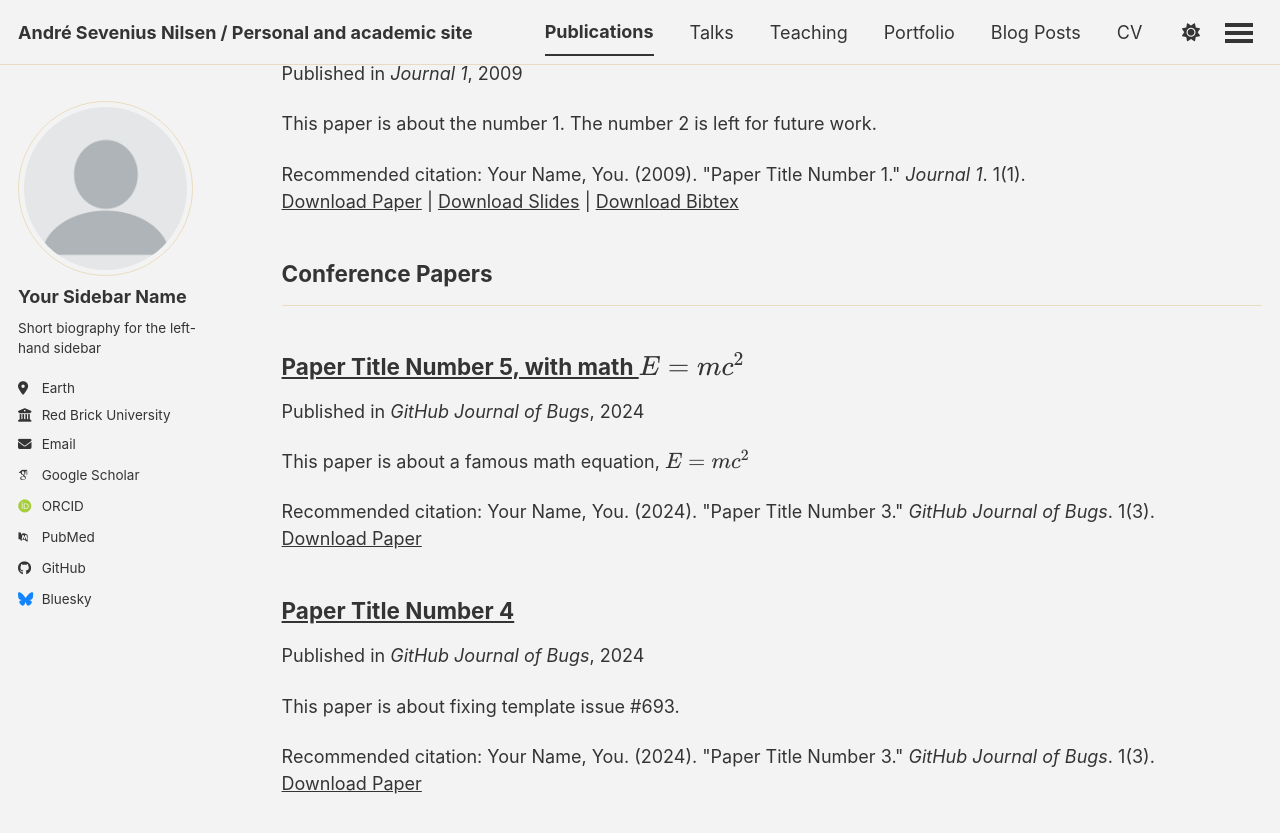
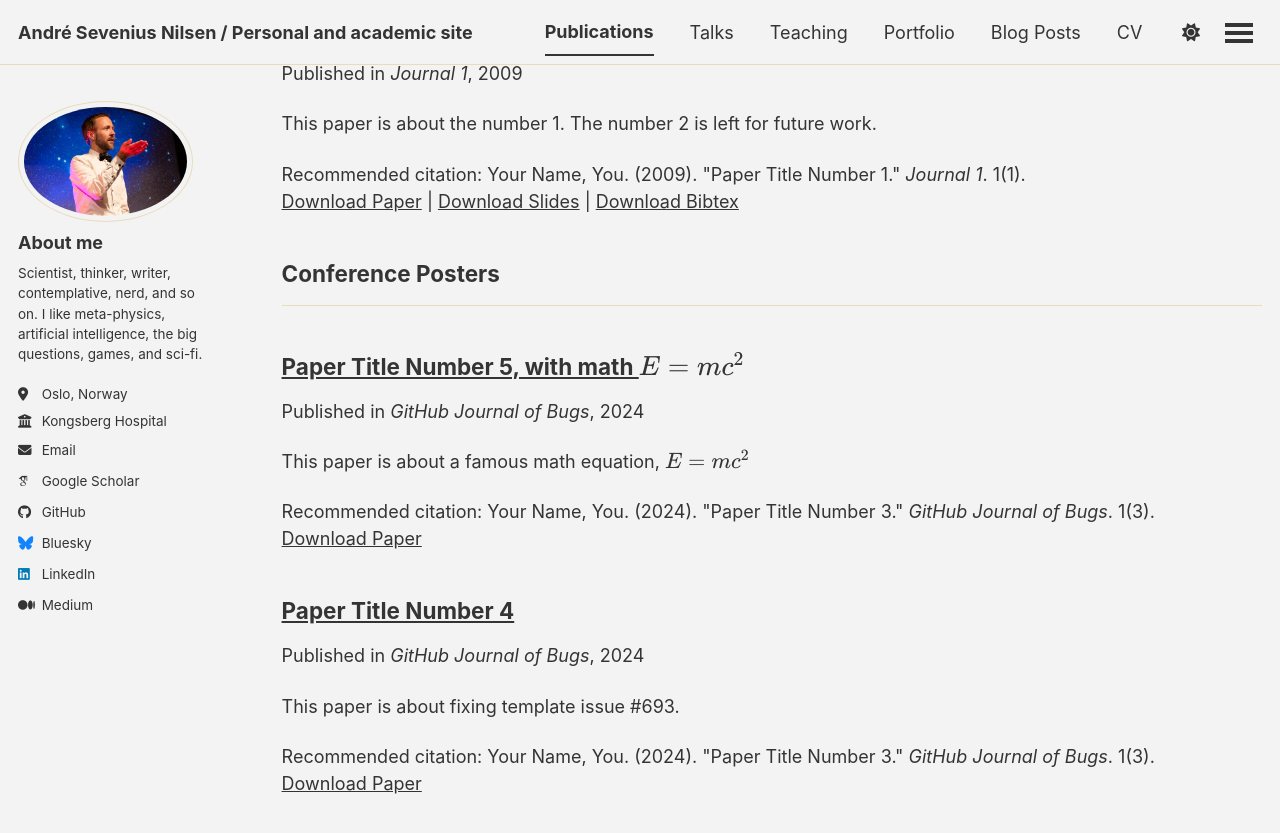
Before and after one commit to DjFarmor/DjFarmor.github.io, a Jekyll site: the page built from _pages/publications.html, in a window 1280 px wide and 900 px high, scrolled down 781 px. Shown: the top 833 px of the window. Built offline with Jekyll 4.4.1, drawn with Linux system fonts in a browser that asks for light colours; some web fonts are replaced; a script bundle is joined from its source files by our own code; library files that are not in the unit come from our copies.

Commit message:
sidebar update

```diff
--- a/_config.yml
+++ b/_config.yml
@@ -13,7 +13,7 @@ title                    : "André Sevenius Nilsen / Personal and academic site"
 title_separator          : "-"
 name                     : &name "Andre Sevenius Nilsen"
 description              : &description "Andre Sevenius Nilsen's academic and personal portfolio"   # Update this with a general description of your site, this is the default if not overridden by a page
-url                      : https://academicpages.github.io # The base hostname & protocol for your site e.g. "https://[your GitHub username].github.io",
+url                      : https://djfarmor.github.io # The base hostname & protocol for your site e.g. "https://[your GitHub username].github.io",
                                                            # or if you already have some other page hosted on Github then use "https://[your GitHub username].github.io/[Your Repo Name]"
 baseurl                  : "" # the subpath of your site, e.g. "/blog"
 repository               : "academicpages/academicpages.github.io"
@@ -23,25 +23,25 @@ repository               : "academicpages/academicpages.github.io"
 #               Additional customization can be done by editing /_includes/author-profile.html
 author:
   # Biographic information
-  avatar           : "profile.png"
-  name             : "Your Sidebar Name"
+  avatar           : "fgp2025_profile.jpg"
+  name             : "About me"
   pronouns         : # example: "she/her"
-  bio              : "Short biography for the left-hand sidebar"
-  location         : "Earth"
-  employer         : "Red Brick University"
+  bio              : "Scientist, thinker, writer, contemplative, nerd, and so on. I like meta-physics, artificial intelligence, the big questions, games, and sci-fi."
+  location         : "Oslo, Norway"
+  employer         : "Kongsberg Hospital"
   uri              : # URL
-  email            : "none@example.org"
+  email            : "sevenius.nilsen@gmail.com"
 
   # Academic websites
   academia         : # URL
   arxiv            : # URL - Update with the correct link to your profile
-  googlescholar    : "https://scholar.google.com/citations?user=PS_CX0AAAAAJ"
+  googlescholar    : "https://scholar.google.com/citations?user=A1E5s7AAAAAJ&hl=en"
   inspire-hep      : # URL
   impactstory      : # URL
-  orcid            : "https://orcid.org/yourorcidurl"
+  orcid            : #"https://orcid.org/0000-0003-2084-6663"
   semantic         : # URL
   ssrn             : # URL
-  pubmed           : "https://www.ncbi.nlm.nih.gov/pubmed/?term=john+snow"
+  pubmed           : #"https://pubmed.ncbi.nlm.nih.gov/?term=%22andr%C3%A9%20sevenius%20nilsen%22%20OR%20%22nilsen%20as%22"
   researchgate     : # URL
   scopus           : # URL
   zotero           : # URL
@@ -51,13 +51,13 @@ author:
   bitbucket        : # Username - Update with your username on the site
   codepen          : # Username
   dribbble         : # Username
-  github           : "academicpages"
+  github           : "DjFarmor"
   kaggle           : # Username
   stackoverflow    : # User number or user number and name (i.e., use "1" or "1/jeff-atwood")
 
   # Social media
   artstation       : # Username
-  bluesky          : "bsky.app" # Replace this with you Bluesky username
+  bluesky          : "https://bsky.app/profile/turntwine.bsky.social" # Replace this with you Bluesky username
   facebook         : # Username
   flickr           : # Username
   foursquare       : # Username
@@ -66,9 +66,9 @@ author:
   keybase          : # Username
   instagram        : # Username
   lastfm           : # Username
-  linkedin         : # Username
+  linkedin         : "https://www.linkedin.com/in/andre-sevenius-nilsen-b70771190/"
   mastodon         : # URL
-  medium           : # URL
+  medium           : "https://medium.com/@sevenius-nilsen"
   pinterest        : # Username
   soundcloud       : # Username
   steam            : # Username
@@ -89,7 +89,13 @@ publication_category:
   manuscripts:
     title: 'Journal Articles'
   conferences:
-    title: 'Conference Papers'
+    title: 'Conference Posters'
+  talks:
+    title: "Talks"
+  fiction:
+    title: "Fiction"
+  other:
+    title: "Other"
 
 # Site Settings
 teaser                   :  # filename of teaser fallback teaser image placed in /images/ for social media previews
@@ -138,7 +144,7 @@ yandex_site_verification :
 
 # Social Sharing
 twitter:
-  username               : &twitter
+  username               : #&twitter
 facebook:
   username               :
   app_id                 :
@@ -231,6 +237,12 @@ collections:
     output: true
     permalink: /:collection/:path/
   talks:
+    output: true
+    permalink: /:collection/:path/
+  fiction:
+    output: true
+    permalink: /:collection/:path/
+  other:
     output: true
     permalink: /:collection/:path/
 
```
Also changed, not shown: images/fgp2025_profile.jpg (added).
